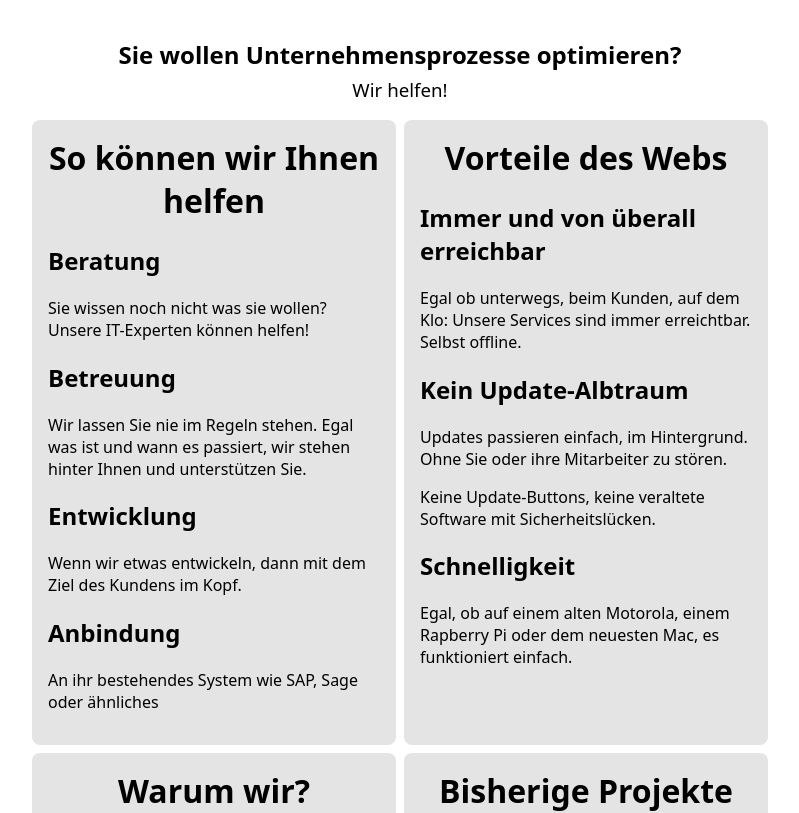
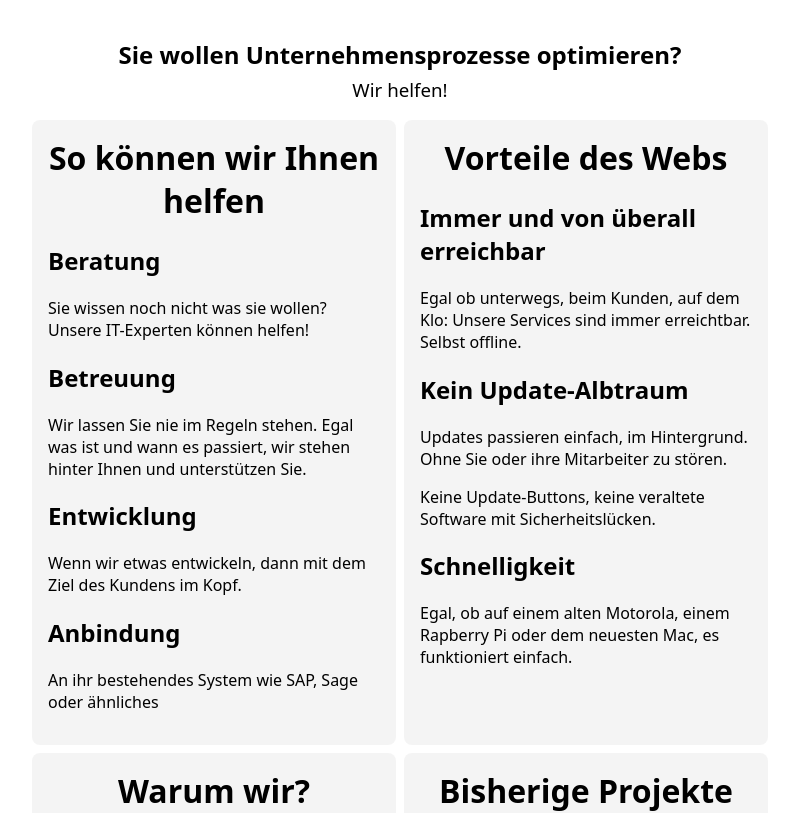
Before and after one commit to felix-schindler/com, a SvelteKit app: page /about in a window 1280 px wide. Shown: the part 540-1353 px from the top of the page, without its empty margins (240-1039 px from the left). Built offline with nearby package versions, Linux system fonts and the light colour scheme.

Commit message:
Lighter gray for light mode

```diff
--- a/src/style/main.css
+++ b/src/style/main.css
@@ -12,12 +12,18 @@ html {
 
 	--accent: #ff5842;
 	--on-accent: white;
-	--gray-rgb: 120, 120, 120;
+	--gray-rgb: 200, 200, 200;
 
 	--sans: system-ui, -apple-system, BlinkMacSystemFont, 'Segoe UI', Roboto, Oxygen, Ubuntu, Cantarell, 'Open Sans', 'Helvetica Neue', sans-serif;
 	--mono: ui-monospace, SFMono-Regular, SF Mono, Menlo, Consolas, Liberation Mono, monospace;
 
 	--radius: 8px;
+}
+
+@media screen and (prefers-color-scheme: dark) {
+	html {
+		--gray-rgb: 120, 120, 120;
+	}
 }
 
 
```
